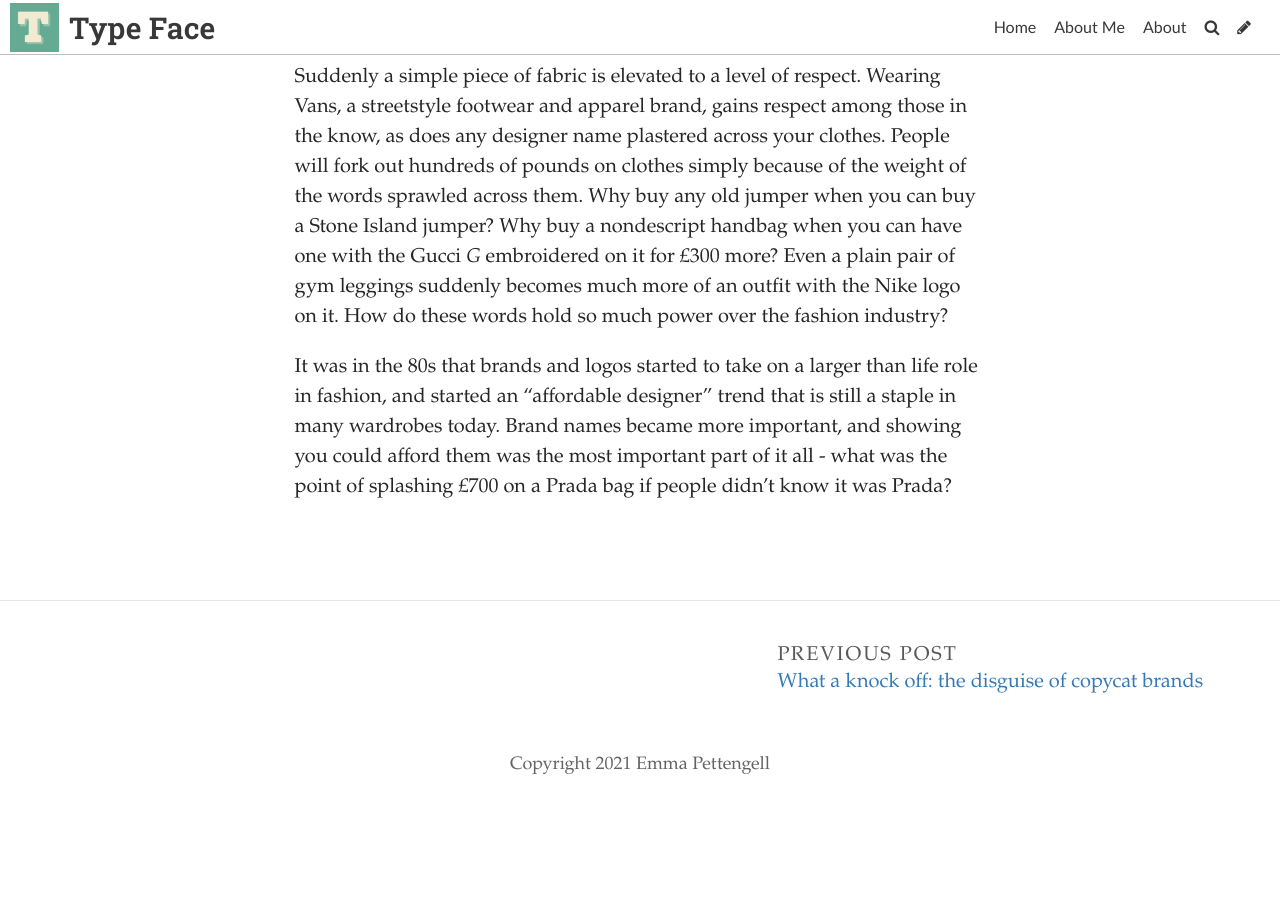
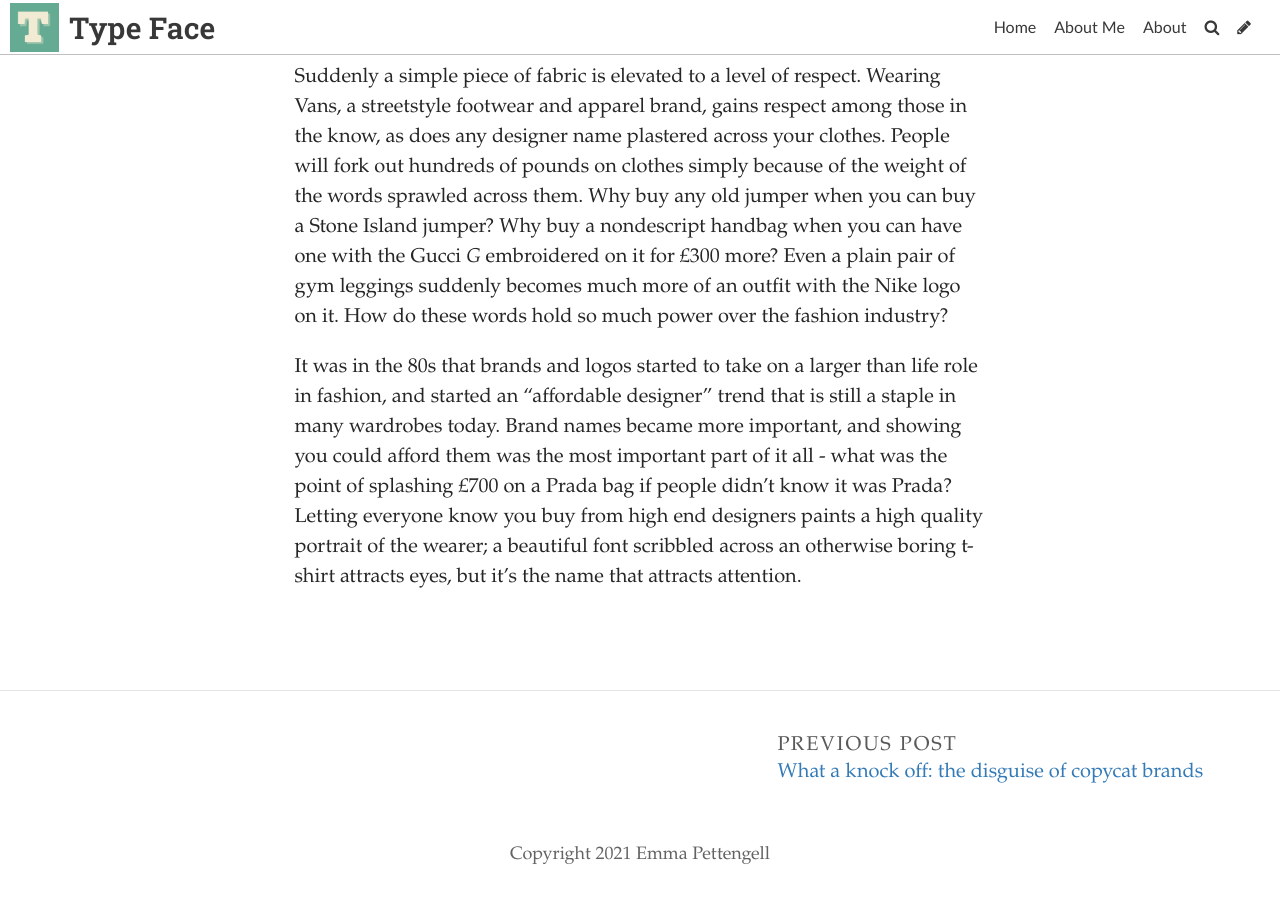
Before and after one commit to Emmalucyp/typography, a Jekyll site: the page built from _posts/2021-11-26-the-fashion-of-words-why-typography-will-always-be-in-trend.md, in a window 1280 px wide and 900 px high, scrolled down 1032 px. Built offline with Jekyll 4.4.1, drawn with Linux system fonts in a browser that asks for light colours; some web fonts are replaced; before the commit the page ends 1842 px from its top, so only the background shows below that.

Commit message:
Update Post “2021-11-26-the-fashion-of-words-why-typography-will-always-be-in-trend”

```diff
--- a/_posts/2021-11-26-the-fashion-of-words-why-typography-will-always-be-in-trend.md
+++ b/_posts/2021-11-26-the-fashion-of-words-why-typography-will-always-be-in-trend.md
@@ -12,4 +12,4 @@
 
 Suddenly a simple piece of fabric is elevated to a level of respect. Wearing Vans, a streetstyle footwear and apparel brand, gains respect among those in the know, as does any designer name plastered across your clothes. People will fork out hundreds of pounds on clothes simply because of the weight of the words sprawled across them. Why buy any old jumper when you can buy a Stone Island jumper? Why buy a nondescript handbag when you can have one with the Gucci *G* embroidered on it for £300 more? Even a plain pair of gym leggings suddenly becomes much more of an outfit with the Nike logo on it. How do these words hold so much power over the fashion industry?
 
-It was in the 80s that brands and logos started to take on a larger than life role in fashion, and started an "affordable designer" trend that is still a staple in many wardrobes today. Brand names became more important, and showing you could afford them was the most important part of it all - what was the point of splashing £700 on a Prada bag if people didn't know it was Prada?
+It was in the 80s that brands and logos started to take on a larger than life role in fashion, and started an "affordable designer" trend that is still a staple in many wardrobes today. Brand names became more important, and showing you could afford them was the most important part of it all - what was the point of splashing £700 on a Prada bag if people didn't know it was Prada? Letting everyone know you buy from high end designers paints a high quality portrait of the wearer; a beautiful font scribbled across an otherwise boring t-shirt attracts eyes, but it's the name that attracts attention.
```
